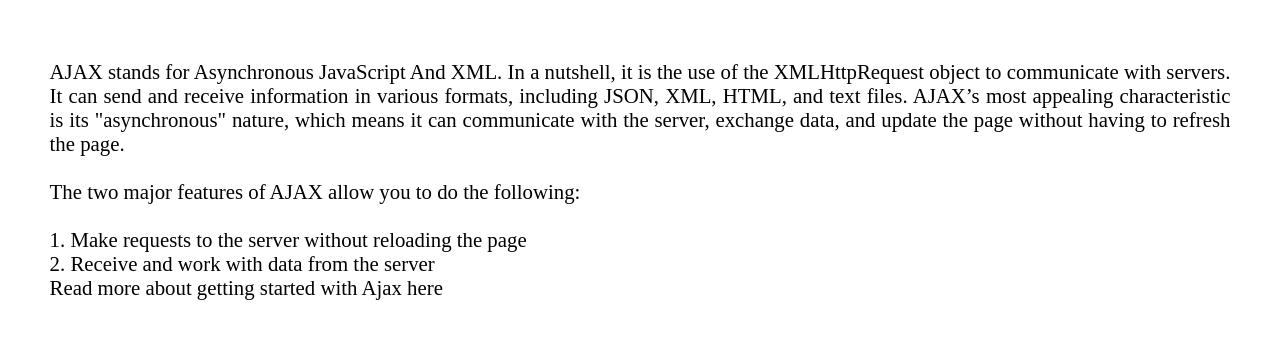
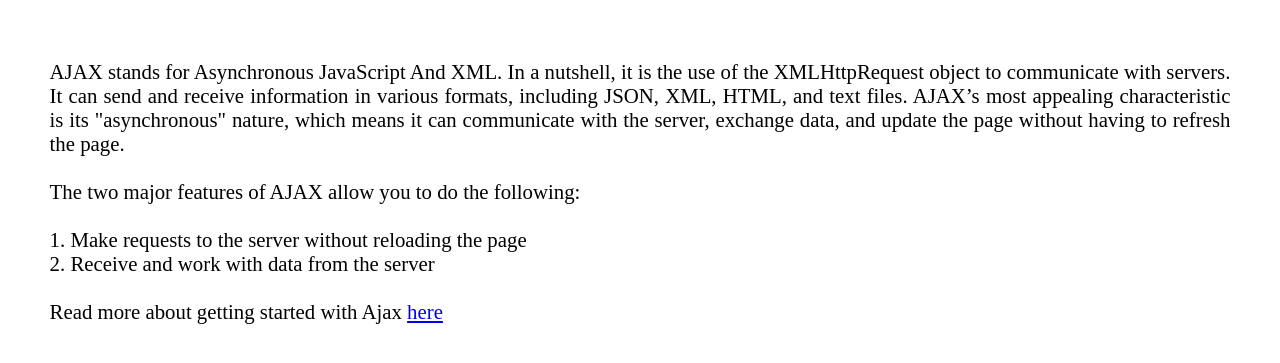
Before and after one commit to karuppiah7890/view-counter-example, a plain HTML site: page index.html in a window 1280 px wide. Shown: the part 61-424 px from the top of the page. Drawn offline with Linux system fonts and the light colour scheme.

Commit message:
add link to mozilla ajax docs

```diff
--- a/index.html
+++ b/index.html
@@ -15,9 +15,9 @@
         The two major features of AJAX allow you to do the following: <br> <br>
 
         1. Make requests to the server without reloading the page <br>
-        2. Receive and work with data from the server <br>
+        2. Receive and work with data from the server <br> <br>
 
-        Read more about getting started with Ajax here
+        Read more about getting started with Ajax <a href="https://developer.mozilla.org/en-US/docs/Web/Guide/AJAX/Getting_Started">here</a>
     </p>
     <script></script>
 </body>
```
